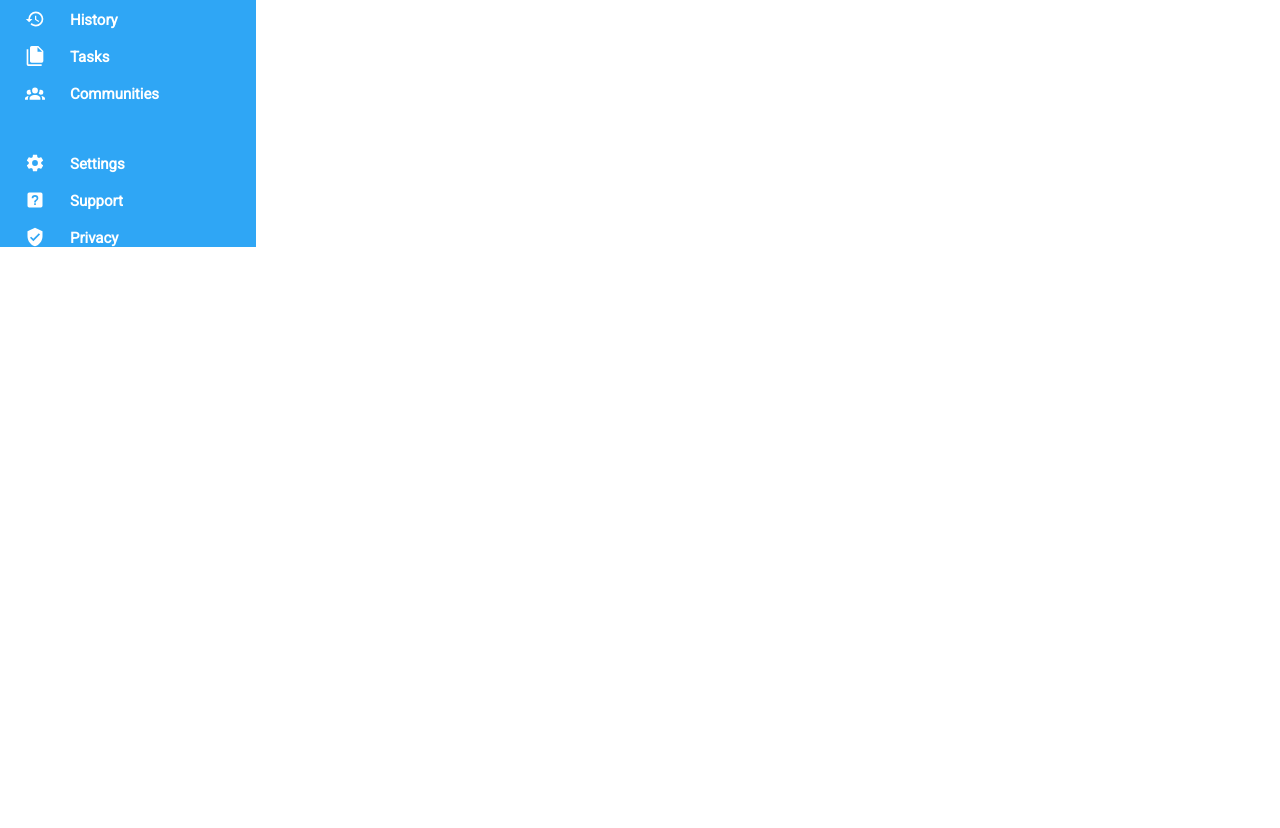
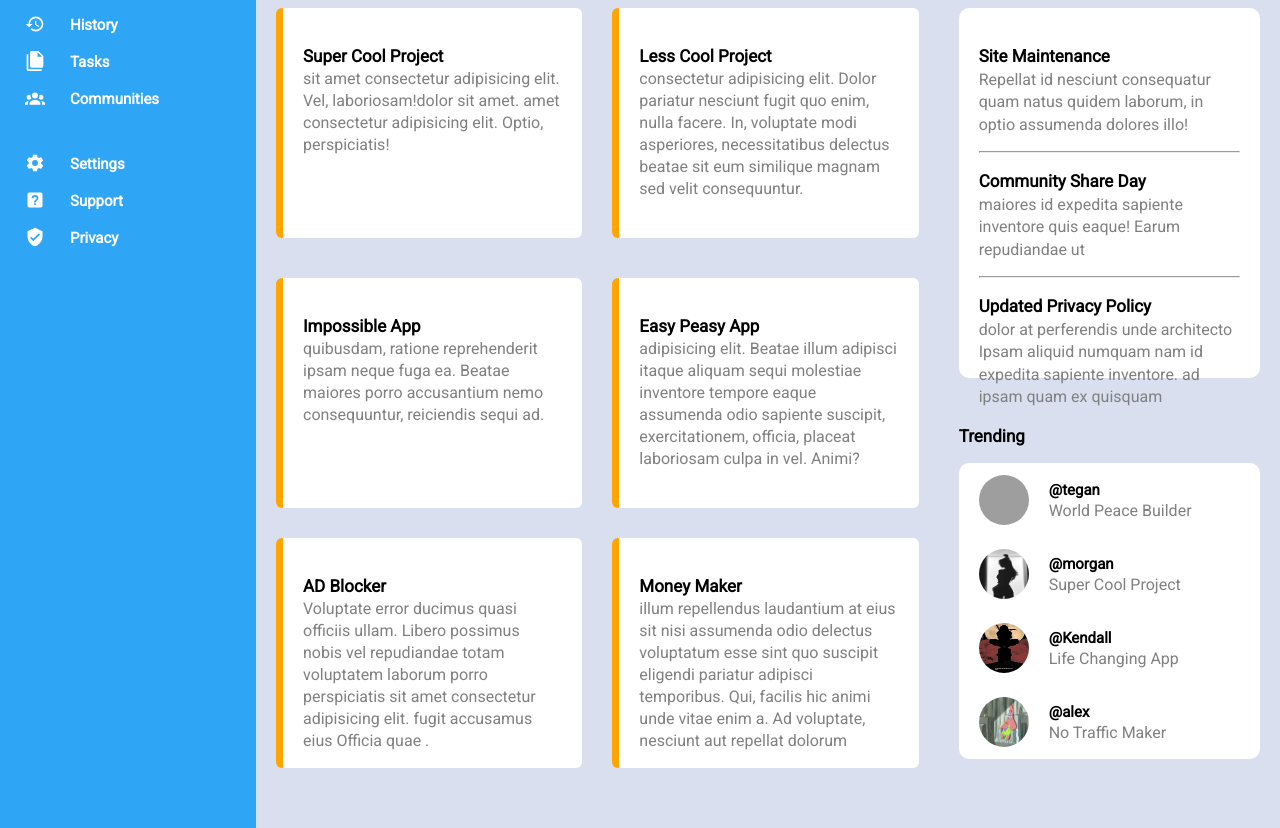
Before and after one commit to abde67/SecondExercise, a plain HTML site: page Project-Admin-Dashboard/index.html in a window 1280 px wide. Shown: the part 197-1025 px from the top of the page. Before the commit the page ends 800 px from the top, so only its background shows below. Drawn offline with Linux system fonts and the light colour scheme; grey boxes are pictures that could not be loaded.

Commit message:
dashbord

```diff
--- a/Project-Admin-Dashboard/index.html
+++ b/Project-Admin-Dashboard/index.html
@@ -70,10 +70,6 @@
         <img class="profile" src="images/IMG_20240731_171748_288.jpg" alt="">
         <p class="profilename">Morgan Oakley</p>
       </div>
-
-
-
-
        <div class="channel">
         <img src="images/IMG_20240731_171748_288.jpg" alt="">
 
@@ -88,14 +84,116 @@
         <button>Upload</button>
         <button>Share</button>
       </div>
+    </div>
+
+    <div class="main">
+
+        <p class="project">Your Projects</p>
+        <p class="announce"> Announcemence</p>
+
+
+     <div class="yourproject">
+
+       <div class="superproject">
+        <p>Super Cool Project <br>
+        sit amet consectetur
+          adipisicing elit. Vel, laboriosam!dolor sit amet. amet
+           consectetur adipisicing elit.
+           Optio, perspiciatis!</p>
+       </div>
+       <div class="lesscoolprogect">
+        <p>Less Cool Project <br>
+
+           consectetur adipisicing elit. Dolor
+           pariatur nesciunt fugit quo enim, nulla
+            facere. In, voluptate modi asperiores,
+             necessitatibus delectus beatae sit eum
+           similique magnam sed velit consequuntur.</p>
+       </div>
+       <div class="imposipleapp">
+        <p> Impossible App <br>
+        quibusdam, ratione  reprehenderit ipsam neque fuga ea. Beatae maiores porro accusantium
+            nemo consequuntur, reiciendis sequi ad.</p>
+       </div>
+       <div class="easypeasyapp">
+        <p>Easy Peasy App <br>
+        adipisicing elit. Beatae illum adipisci itaque aliquam
+           sequi molestiae inventore tempore eaque assumenda odio sapiente suscipit,
+            exercitationem, officia,
+           placeat laboriosam culpa in vel. Animi?</p>
+       </div>
+       <div class="adblocker">
+        <p>AD Blocker <br>
+         Voluptate error ducimus quasi officiis ullam. Libero possimus nobis vel
+           repudiandae totam voluptatem laborum porro perspiciatis sit amet consectetur adipisicing elit.
+           fugit accusamus eius Officia quae .</p>
+       </div>
+       <div class="moneymaker">
+        <p>Money Maker <br>
+         illum repellendus laudantium at eius sit nisi assumenda
+          odio delectus voluptatum esse sint quo suscipit eligendi pariatur
+           adipisci temporibus. Qui, facilis hic animi unde vitae enim a. Ad
+           voluptate, nesciunt aut repellat dolorum
+           </p>
+       </div>
+
+     </div>
+     <div class="annotrending">
+
+       <div class="announcement">
+
+          <p>Site Maintenance <br>
+          Repellat id nesciunt consequatur quam natus quidem laborum, in optio
+              assumenda dolores illo!</p>
+
+         <hr>
+
+            <p>Community Share Day<br>
+            maiores id expedita sapiente inventore
+               quis eaque! Earum repudiandae ut
+               </p>
+         </hr>
+
+
+          <hr>
+            <p>Updated Privacy Policy<br>
+             dolor at perferendis unde architecto  Ipsam
+             aliquid numquam nam id expedita sapiente inventore.
+               ad ipsam quam ex quisquam </p>
+          </hr>
+       </div>
+
+       <div class="trending">
+        <p>Trending</p>
+        <div>
+
+            <div><img src="images/dead pot sosiety.png" alt="">
+                <p>@tegan <br>
+                World Peace Builder</p>
+            </div>
+            <div><img src="images/IMG_20240731_171748_288.jpg" alt="">
+                <p>@morgan <br>
+                Super Cool Project</p>
+
+            </div>
+            <div><img src="images/IMG_20240731_171421_264.jpg" alt="">
+                <p>@Kendall <br>
+                Life Changing App</p>
+
+            </div>
+            <div><img src="images/IMG_20241105_143317_814.jpg" alt="">
+                <p>@alex <br>
+                No Traffic Maker</p>
+            </div>
+        </div>
+       </div>
+
+        </div>
+       </div>
 
 
 
     </div>
 
-    <div class="main">main
-
-    </div>
-  </div>
 </body>
 </html>
--- a/Project-Admin-Dashboard/style.css
+++ b/Project-Admin-Dashboard/style.css
@@ -16,31 +16,30 @@
     font-style: normal;
 
 }
-
-
-
-
 body{
   margin: 0;
+
    font-family: 'robotoregular',serif;
 }
 .container{
  display: grid;
   grid-template-columns: 1fr 4fr;
-  width: 100%;
-  height: 100%;
+
+
 }
 .sidebar{
  padding-right: 70px;
-  display: flex;
-  flex-direction: column;
+ grid-row: 1/3;
+ display: grid;
+  grid-template-rows: 50px 200px 1fr;
   gap: 50px;
-  grid-row: 1/6;
  background-color: rgb(47, 166, 245);
 }
 .main{
-  grid-column: 2/3;
+ grid-column: 2/3;
+
  background-color: rgb(217, 223, 238);
+
 }
 .home,.settings{
   display: flex;
@@ -88,6 +87,8 @@ body{
   grid-template-columns: 3fr 1fr;
   grid-template-rows: 55px 55px;
   row-gap: 12px;
+
+
   height: 130px;
   padding-bottom: 20px;
   }
@@ -176,3 +177,102 @@ font-size: 20px;
   font-size: 17px;
 
 }
+
+
+
+.main{
+  display: grid;
+  grid-template-columns: 2fr 1fr;
+
+
+
+}
+.main>p{
+
+padding-left: 20px;
+
+}
+
+.yourproject{
+  grid-column: 1/2;
+  display: grid;
+ grid-template-columns: repeat(auto-fit, minmax(250px, 1fr));
+ grid-template-rows: 260px 250px;
+padding: 20px;
+  padding-top: 0;
+  column-gap: 30px;
+  row-gap: 10px;
+
+
+}
+.annotrending{
+ grid-column: 2/3;
+
+padding: 20px;
+ display: grid;
+ grid-template-rows: 370px 400px;
+ padding-top: 0;
+ gap:30px ;
+}
+.announcement{
+  background: white;
+ padding: 20px;
+
+  border-radius: 10px;
+
+
+}
+.announcement p{
+
+  line-height: 1.4;
+
+}
+.announcementsite{
+
+
+
+}
+.trending>div{
+background-color:white;
+padding-left: 20px;
+border-radius: 10px;
+
+}
+.main p{
+  color: gray;
+}
+.main p::first-line{
+  font-weight: 700;
+  color: black;
+  font-size: 17px;
+}
+.trending>div p::first-line{
+   font-weight: 700;
+  font-size: 15px;
+}
+
+.yourproject>div{
+  padding: 20px;
+  height: 190px;
+  border-left: 7px solid orange;
+  border-radius: 6px;
+  background-color: white;
+}
+
+
+.trending>div>div>img{
+  height: 50px;
+  width: 50px;
+  border-radius: 50%;
+
+
+}
+.trending>div>div{
+ display: flex;
+ align-items: center;
+ gap: 20px;
+}
+.trending>div>div>p{
+  min-inline-size: 200px;
+
+}
```
